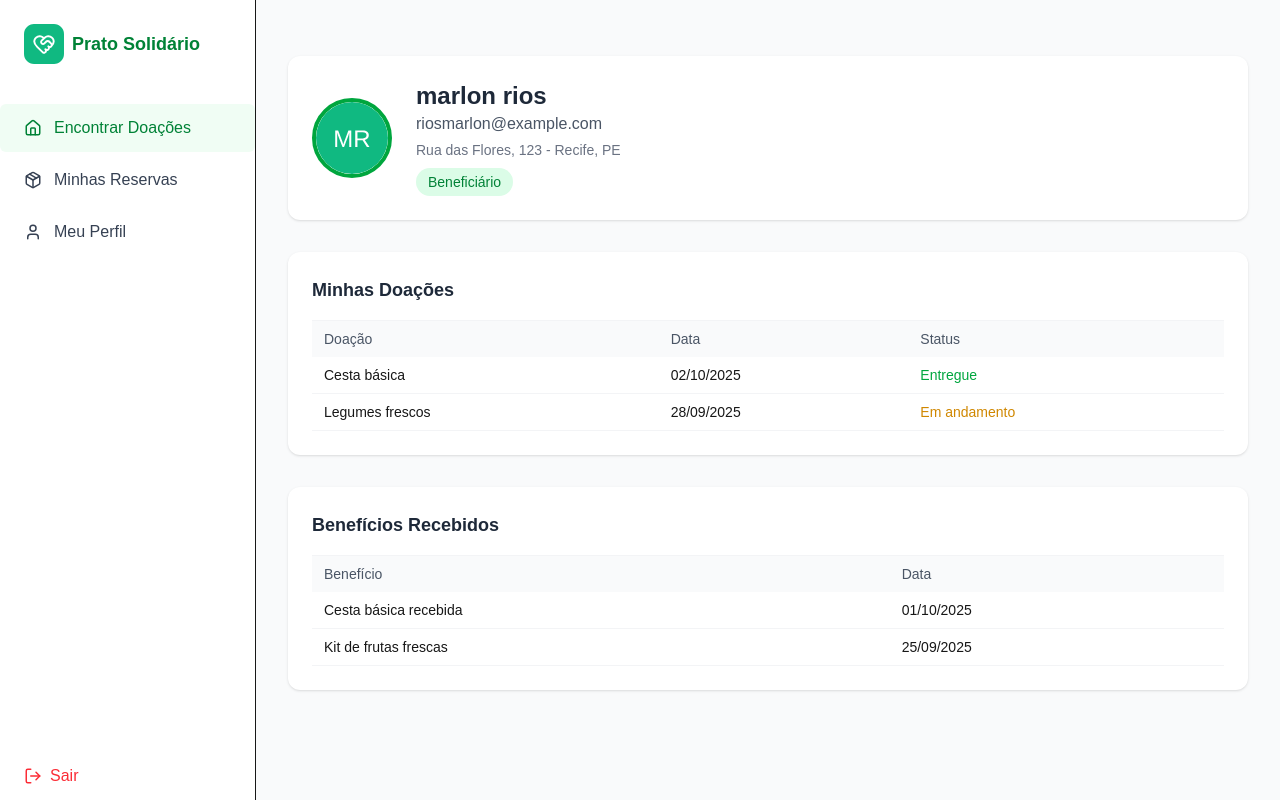
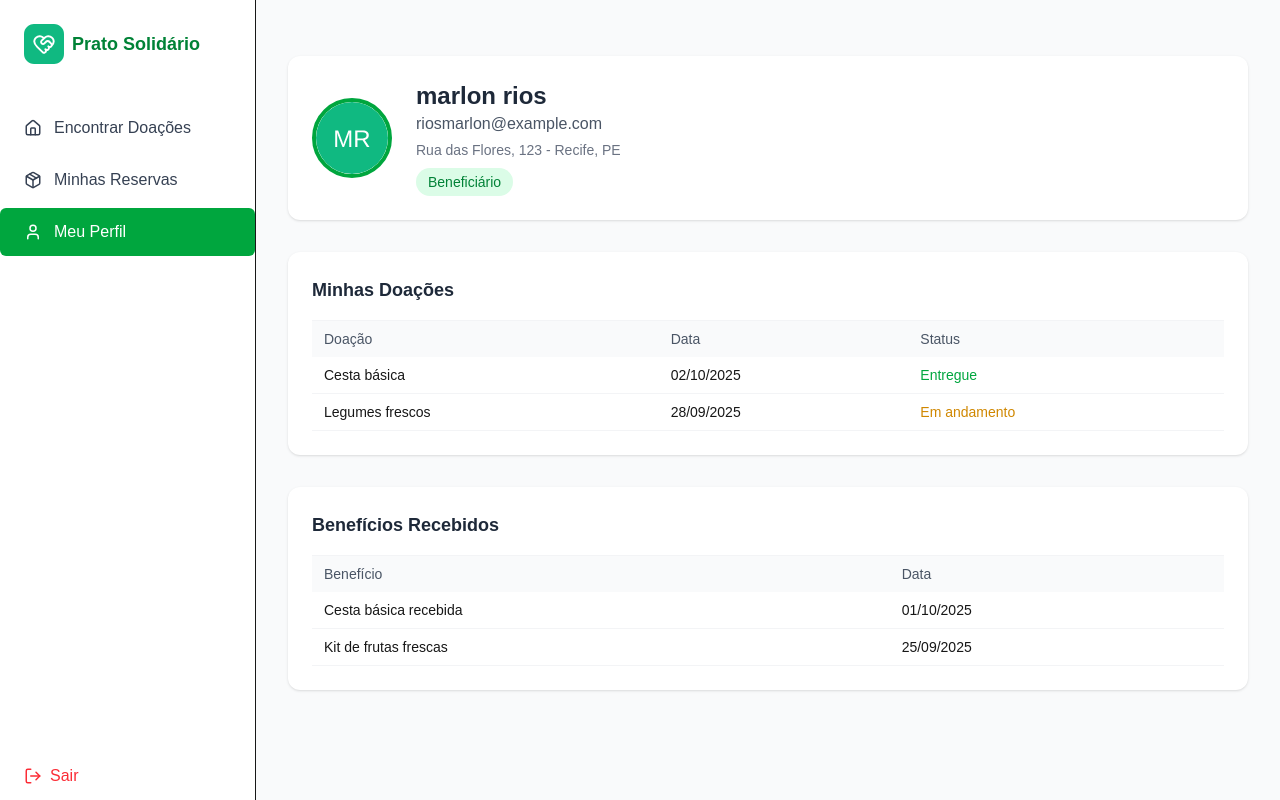
Before and after one commit to Adilla-rgp/solidarity-meal-app, a Next.js app: page /perfil in a window 1280 px wide. Built offline with nearby package versions, Linux system fonts and the light colour scheme.

Commit message:
feat: destacar item selecionado no menu lateral com fundo verde

```diff
--- a/app/components/Sidebar.tsx
+++ b/app/components/Sidebar.tsx
@@ -2,8 +2,20 @@
 import { Home, Package, User, LogOut } from "lucide-react";
 import Link from "next/link";
 import Image from "next/image";
+import { usePathname } from "next/navigation";
 
 export default function Sidebar() {
+  const pathname = usePathname();
+
+  const linkClasses = (path: string) => {
+    const isActive = pathname === path;
+    return `flex items-center gap-3 px-6 py-3 rounded-md font-medium transition ${
+      isActive
+        ? "bg-green-600 text-white"
+        : "text-gray-700 hover:bg-green-50 hover:text-green-700"
+    }`;
+  };
+
   return (
     <aside className="w-64 h-screen bg-white border-r flex flex-col justify-between">
       <div>
@@ -16,36 +28,32 @@ export default function Sidebar() {
               style={{ objectFit: "contain" }}
             />
           </div>
-          <h1 className="font-semibold text-lg text-green-700">Prato Solidário</h1>
+          <h1 className="font-semibold text-lg text-green-700">
+            Prato Solidário
+          </h1>
         </div>
 
         <nav className="mt-4 flex flex-col gap-1">
-          <Link
-            href="/doacoes"
-            className="flex items-center gap-3 px-6 py-3 text-green-700 bg-green-50 rounded-md font-medium"
-          >
+          <Link href="/doacoes" className={linkClasses("/doacoes")}>
             <Home size={18} /> Encontrar Doações
           </Link>
 
-          <Link
-            href="#"
-            className="flex items-center gap-3 px-6 py-3 hover:bg-gray-100 text-gray-700 rounded-md font-medium"
-          >
+          <Link href="/reservas" className={linkClasses("/reservas")}>
             <Package size={18} /> Minhas Reservas
           </Link>
 
-          <Link
-            href="#"
-            className="flex items-center gap-3 px-6 py-3 hover:bg-gray-100 text-gray-700 rounded-md font-medium"
-          >
+          <Link href="/perfil" className={linkClasses("/perfil")}>
             <User size={18} /> Meu Perfil
           </Link>
         </nav>
       </div>
 
-      <button className="flex items-center gap-2 text-red-500 px-6 py-3 font-medium hover:bg-red-50">
+      <Link
+        href="/login"
+        className="flex items-center gap-2 text-red-500 px-6 py-3 font-medium hover:bg-red-50 transition"
+      >
         <LogOut size={18} /> Sair
-      </button>
+      </Link>
     </aside>
   );
 }
```
